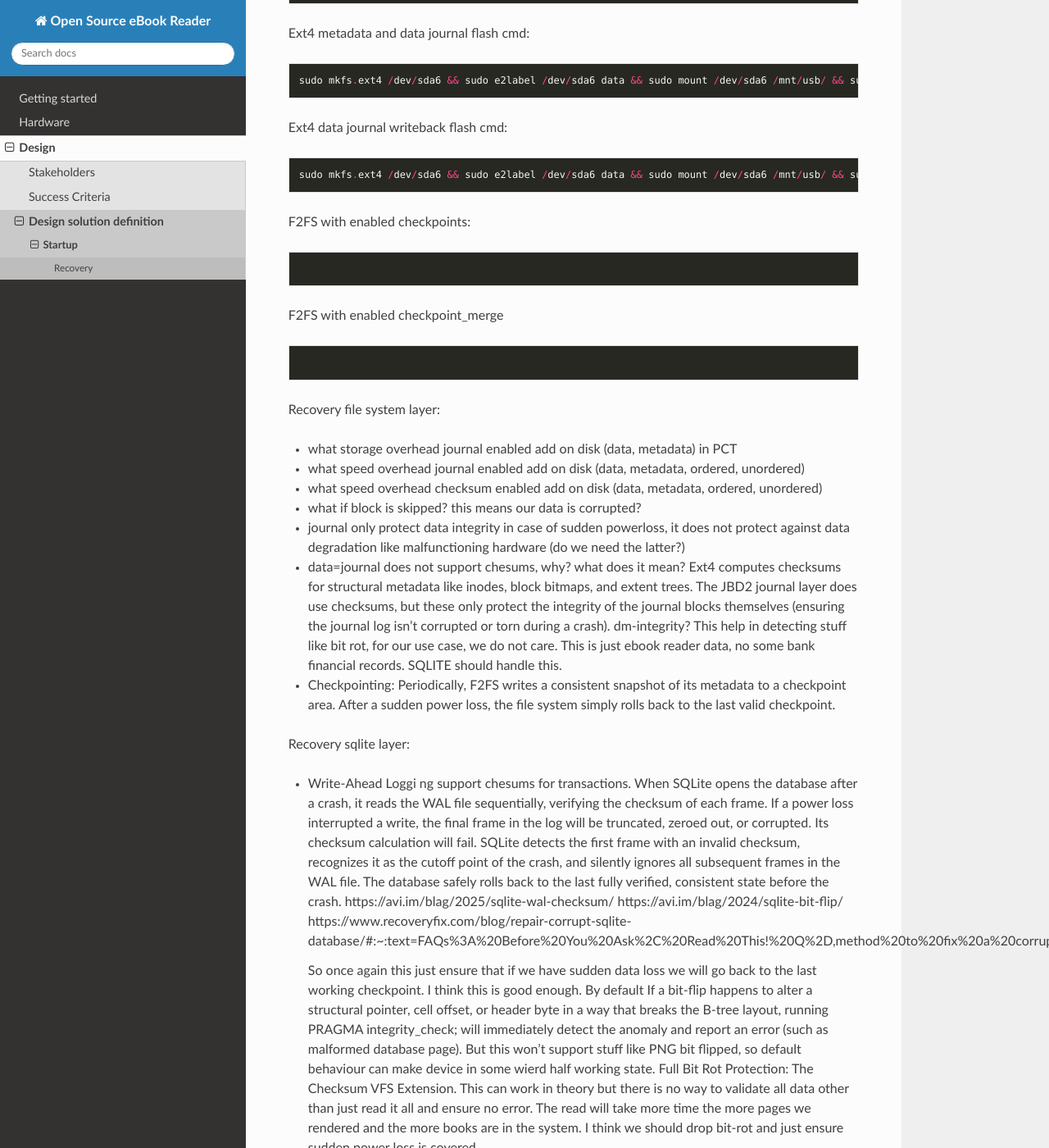
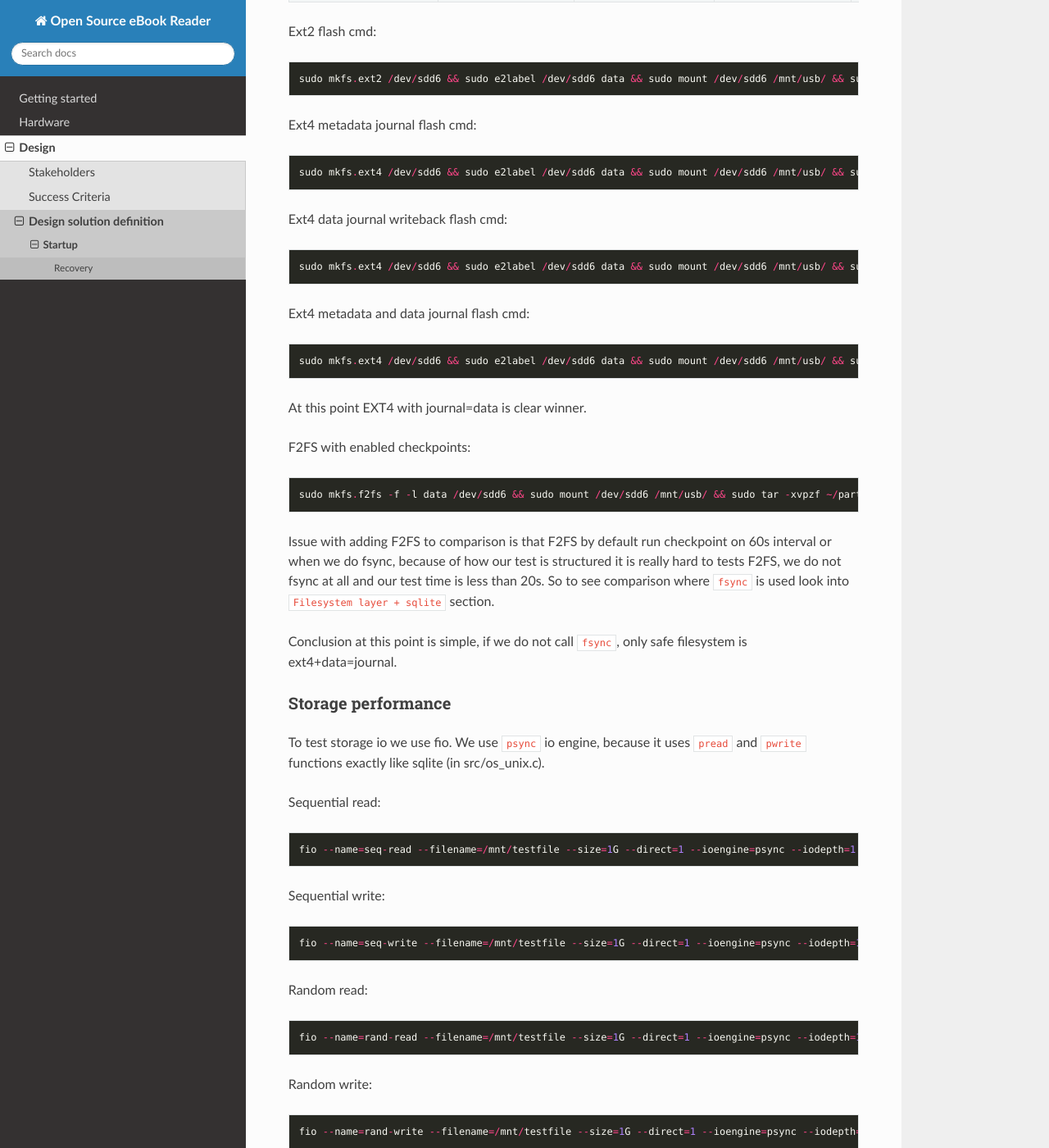
Before and after one commit to KubaTaba1uga/open_source_ebook_reader, a Sphinx documentation site: the page built from docs/design/04_design_solution_definition/ffbd_001_001.md, in a window 1280 px wide and 1400 px high, scrolled down 3033 px. Shown: the whole window at 82% size. Built offline with Sphinx 7.4.7 and the Read the Docs theme 3.1.0, drawn with Linux system fonts in a browser that asks for light colours; pages that are not in the unit, such as notebooks, are missing from menus; some of the changed text lies outside the part shown.

Commit message:
improve design for recovery

````diff
--- a/docs/design/04_design_solution_definition/ffbd_001_001.md
+++ b/docs/design/04_design_solution_definition/ffbd_001_001.md
@@ -10,23 +10,31 @@ We need to be able to poweroff the device on error in u-boot, kernel and unsersp
 
 ## Recovery
 
-We want to recover in case of power failure. Power failure may happen because we miscalculated battery level, and did not shutdown when the battery level was still enough to do so. The calculations may fail cause of bug, temperature change, battery chane etc. So let's design recovery mechanism especially for that.
+We want to recover in case of power failure. Power failure may happen because we miscalculated battery level, and did not shutdown when the battery level was still enough to do so. The calculations may fail cause of bug, temperature change, battery chane etc. So let's design recovery mechanism especially for that. We want to ensure that in case of sudden power loss we are able to recover to the last moment where data was still valid.
 
 To design data recovery mechanism we need to go back and design device persistence storage, bot are undisputely linked.
 
 Let's split storega in two layers, the file system layer and the application layer.
 
 Filesystem layer:
+```
 Storeage hardware -> device driver -> generic block layer -> filesystem.
+```
 
 Example of possible design of filesystem layer:
+```
 HDD -> SATA -> Linux generic block layer -> EXT2
+```
 
 Application layer:
+```
 OS File -> Data format -> data driver -> application.
+```
 
 Application layer:
+```
 /data directory -> JSON file -> Python json lib -> each file represent some part of device's state
+```
 
 ### Filesystem layer
 
@@ -78,80 +86,140 @@ We do this for aproximetly 10 minutes. Then we check how many we have corruption
 
 Repeat few times, and check whether numbers are repeatable. We will compare our filesystems to ext2 and will see whether we can do better or worse in:
 - number of corruptions (how often we need to discard file cause of data corruption in pct)
-- speed in continous write (how much blocks we manage to write in number per second, until corruption occured)
-- recovery time (TBD)
-- storage penalty (experiment TBD)
+- how many data was saved before power losss (how much blocks we manage to write in number per second, until corruption occured)
 
-Most filesystems support recovery mechanism built into the filesystem, to ext2 and ext4 no journal we will use fsck as recovery.
+Most filesystems support recovery mechanism built into the filesystem, to ext2 we will use fsck as recovery. To repeat experiment look into `docs/design/assets/ffbd_001_001*` files.
 
 | Filesystem | Corruptions (1st run) | Corruptions (2nd run) | Corruptions (3rd run) | Speed (1st run) | Speed (2nd run) | Speed (3rd run) |
-| --- | --- | --- | --- |
-| **EXT2 no fsck** | 100% | 91% | 97% |  7897365 bytes/s | 6372972 bytes/s | 5935717 bytes/s |
+| --- | --- | --- | --- | --- | --- | --- |
+| **EXT2 no fsck** | 100% | 91% | 97% | 7897365 bytes/s | 6372972 bytes/s | 5935717 bytes/s |
 | **EXT2 fsck** | 76% | 76% | 62% | 7700757 bytes/s | 8541033 bytes/s | 7940483 bytes/s |
 | **EXT4 metadata journal** | 71% | 71% | 68% | 4294718 bytes/s | 4371544 bytes/s | 4368500 bytes/s |
 | **EXT4 data journal** | 0% | 0% | 0% | 5803558 bytes/s | 6071203 bytes/s | 6260314 bytes/s |
 | **EXT4 writeback journal** | 62% | 78% | 71% | 4577387 bytes/s | 4569316 bytes/s | 4601567 bytes/s |
-| **F2FS ???** | % | % | % | bytes/s | bytes/s | bytes/s |
+
 
 Ext2 flash cmd:
 ```
-sudo mkfs.ext2 /dev/sda6 && sudo e2label /dev/sda6 data && sudo mount /dev/sda6 /mnt/usb/ && sudo tar -xvpzf ~/partition_backup3.tar.gz --numeric-owner -C /mnt/usb/ &&  sudo umount /dev/sda6
+sudo mkfs.ext2 /dev/sdd6 && sudo e2label /dev/sdd6 data && sudo mount /dev/sdd6 /mnt/usb/ && sudo tar -xvpzf ~/partition_backup3.tar.gz --numeric-owner -C /mnt/usb/ &&  sudo umount /dev/sdd6
 ```
 
 Ext4 metadata journal flash cmd:
 ```
-sudo mkfs.ext4 /dev/sda6 && sudo e2label /dev/sda6 data && sudo mount /dev/sda6 /mnt/usb/ && sudo tar -xvpzf ~/partition_backup3.tar.gz --numeric-owner -C /mnt/usb/ &&  sudo umount /dev/sda6 && sudo tune2fs -O has_journal /dev/sda6 && sudo tune2fs -o journal_data_ordered /dev/sda6 && sudo e2fsck -y -f /dev/sda6; sudo tune2fs -O ^metadata_csum /dev/sda6
+sudo mkfs.ext4 /dev/sdd6 && sudo e2label /dev/sdd6 data && sudo mount /dev/sdd6 /mnt/usb/ && sudo tar -xvpzf ~/partition_backup3.tar.gz --numeric-owner -C /mnt/usb/ &&  sudo umount /dev/sdd6 && sudo tune2fs -O has_journal /dev/sdd6 && sudo tune2fs -o journal_data_ordered /dev/sdd6 && sudo e2fsck -y -f /dev/sdd6; sudo tune2fs -O ^metadata_csum /dev/sdd6
+```
+
+Ext4 data journal writeback flash cmd:
+```
+sudo mkfs.ext4 /dev/sdd6 && sudo e2label /dev/sdd6 data && sudo mount /dev/sdd6 /mnt/usb/ && sudo tar -xvpzf ~/partition_backup3.tar.gz --numeric-owner -C /mnt/usb/ &&  sudo umount /dev/sdd6 && sudo tune2fs -O has_journal /dev/sdd6 && sudo tune2fs -o journal_data_writeback /dev/sdd6 && sudo e2fsck -y -f /dev/sdd6; sudo tune2fs -O ^metadata_csum /dev/sdd6
 ```
 
 Ext4 metadata and data journal flash cmd:
 ```
-sudo mkfs.ext4 /dev/sda6 && sudo e2label /dev/sda6 data && sudo mount /dev/sda6 /mnt/usb/ && sudo tar -xvpzf ~/partition_backup3.tar.gz --numeric-owner -C /mnt/usb/ &&  sudo umount /dev/sda6 && sudo tune2fs -O has_journal /dev/sda6 && sudo tune2fs -o journal_data /dev/sda6 && sudo e2fsck -y -f /dev/sda6; sudo tune2fs -O ^metadata_csum /dev/sda6
+sudo mkfs.ext4 /dev/sdd6 && sudo e2label /dev/sdd6 data && sudo mount /dev/sdd6 /mnt/usb/ && sudo tar -xvpzf ~/partition_backup3.tar.gz --numeric-owner -C /mnt/usb/ &&  sudo umount /dev/sdd6 && sudo tune2fs -O has_journal /dev/sdd6 && sudo tune2fs -o journal_data /dev/sdd6 && sudo e2fsck -y -f /dev/sdd6; sudo tune2fs -O ^metadata_csum /dev/sdd6
 ```
 
-Ext4 data journal writeback flash cmd:
-```
-sudo mkfs.ext4 /dev/sda6 && sudo e2label /dev/sda6 data && sudo mount /dev/sda6 /mnt/usb/ && sudo tar -xvpzf ~/partition_backup3.tar.gz --numeric-owner -C /mnt/usb/ &&  sudo umount /dev/sda6 && sudo tune2fs -O has_journal /dev/sda6 && sudo tune2fs -o journal_data_writeback /dev/sda6 && sudo e2fsck -y -f /dev/sda6; sudo tune2fs -O ^metadata_csum /dev/sda6
-```
+At this point EXT4 with journal=data is clear winner.
 
 F2FS with enabled checkpoints:
 ```
+sudo mkfs.f2fs -f -l data /dev/sdd6 && sudo mount /dev/sdd6 /mnt/usb/ && sudo tar -xvpzf ~/partition_backup3.tar.gz --numeric-owner -C /mnt/usb/ &&  sudo umount /dev/sdd6
+```
+Issue with adding F2FS to comparison is that F2FS by default run checkpoint on 60s interval or when we do fsync, because of how our test is structured it is really hard to tests F2FS, we do not fsync at all and our test time is less than 20s. So to see comparison where `fsync` is used look into `Filesystem layer + sqlite` section.
+
+Conclusion at this point is simple, if we do not call `fsync`, only safe filesystem is ext4+data=journal.
+
+### Storage performance
+
+To test storage io we use fio. We use `psync` io engine, because it uses `pread` and `pwrite` functions exactly like sqlite (in src/os_unix.c).
+
+Sequential read:
+```
+fio --name=seq-read --filename=/mnt/testfile --size=1G --direct=1 --ioengine=psync --iodepth=1 --runtime=60 --time_based=1 --rw=read --bs=1M > seq-read.log 2>&1
+```
+
+Sequential write:
+```
+fio --name=seq-write --filename=/mnt/testfile --size=1G --direct=1 --ioengine=psync --iodepth=1 --runtime=60 --time_based=1 --rw=write --bs=1M > seq-write.log 2>&1
+```
+
+Random read:
+```
+fio --name=rand-read --filename=/mnt/testfile --size=1G --direct=1 --ioengine=psync --iodepth=1 --runtime=60 --time_based=1 --rw=randread --bs=4k > rand-read.log 2>&1
+```
+
+Random write:
+```
+fio --name=rand-write --filename=/mnt/testfile --size=1G --direct=1 --ioengine=psync --iodepth=1 --runtime=60 --time_based=1 --rw=randwrite --bs=4k > rand-write.log 2>&1
+```
+
+Show raports stats:
+```
+grep -H "bw=" *.log | awk '{printf "%-22s %s\n", $1, $3}'
+```
+
+| Filesystem                              | Sequential read | Sequential write | Random read | Random write |
+|:----------------------------------------|----------------:|-----------------:|------------:|-------------:|
+| EXT4 `data=journal`                     |      22.6 MiB/s |        4.6 MiB/s |   5.0 MiB/s |    2.2 MiB/s |
+| F2FS                                    |      22.3 MiB/s |       12.4 MiB/s |   5.8 MiB/s |    1.2 MiB/s |
+| F2FS `max_roll_forward_node_blocks=100` |      22.3 MiB/s |        8.6 MiB/s |   5.3 MiB/s |    1.3 MiB/s |
+
+`mrfnb` means max_roll_forward_node_blocks, without this feature we are unable to pass any crash tests.
+
+By default `sqlite` usage patter looks more like `Random write` and `Random read`.
+There is `SQLITE_ENABLE_BATCH_ATOMIC_WRITE` wich can convert some of the `Random write` to `Sequential write`, but it can only work on F2FS.
 
 ```
-
-F2FS with enabled checkpoint_merge
-```
-
+sqlite3 /path/to/your.db "PRAGMA integrity_check;"
 ```
 
 
+### Filesystem layer + `sqlite`
 
+Problem with performance benchmarks is that we can see that ext4 is better with random write while F2FS is better with sequential write. I think that we will often read and write pages to the db to optimize user expirience, book page for a screen 1872x1404 is around 320 KB=(1872*1404/8)/1024. So i supose for our case the sequential read and write is more important. Goal here is to ensure that with appropriate sqlite settings f2fs or ext4 with journal=data will be significantly faster than the other in writing and reading sequential data. Based on the Storage performance section one can assume that f2fs will be faster. We will use F2FS `max_roll_forward_node_blocks=100` to keep recovery time resonable.
 
+From what i read main performance related decision in sqlite is whether use journal_mode=WAL or journal_mode=DELTE, here are tests settings for WAL:
+```
+PRAGMA journal_mode=WAL;
+PRAGMA synchronous=NORMAL
+```
 
-Recovery file system layer:
+Here for DELETE:
+```
+PRAGMA journal_mode=DELETE;
+PRAGMA synchronous=FULL;
+```
 
-- what storage overhead journal enabled add on disk (data, metadata) in PCT
-- what speed overhead journal enabled add on disk (data, metadata, ordered, unordered)
-- what speed overhead checksum enabled add on disk (data, metadata, ordered, unordered)
-- what if block is skipped? this means our data is corrupted?
-- journal only protect data integrity in case of sudden powerloss,
-  it does not protect against data degradation like malfunctioning hardware (do we need the latter?)
-- data=journal does not support chesums, why? what does it mean?
-  Ext4 computes checksums for structural metadata like inodes, block bitmaps, and extent trees.
-  The JBD2 journal layer does use checksums, but these only protect the integrity of the journal blocks themselves (ensuring the journal log isn't corrupted or torn during a crash).
-  dm-integrity? This help in detecting stuff like bit rot, for our use case, we do not care. This is just ebook reader data, no some bank financial records. SQLITE should handle this.
-- Checkpointing: Periodically, F2FS writes a consistent snapshot of its metadata to a checkpoint area. After a sudden power loss, the file system simply rolls back to the last valid checkpoint.
+We choose this settings cause of the table in `sqlite` docs (PRAGMA schema.synchronous):
 
+| Rollback Mode | DELETE Mode          | WAL Mode          |
+|---------------|----------------------|-------------------|
+| EXTRA         | ACID                 | ACID              |
+| FULL          | Maybe not durable    | ACID              |
+| NORMAL        | Maybe not consistent | Maybe not durable |
+| OFF           | Not consistent       | Not consistent    |
 
+We just need consistancy, if we loose a commit or two on powerloss, it does not really matter. It is just an ebook after all.
 
+There is also compile option `SQLITE_ENABLE_BATCH_ATOMIC_WRITE` wich works only on F2FS, so we add it to the test.
 
+| Filesystem                   | Corruptions | Insertion speed | Read time   |
+|------------------------------|-------------|-----------------| ----------- |
+| **EXT4 meta journal DELETE** | 0%          | 60 inserts/s    | 1104 rows/s |
+| **EXT4 meta journal WAL**    | 0%          | 60 inserts/s    | 1142 rows/s |
+| **EXT4 data journal DELETE** | 0%          | 21 inserts/s    | 1098 rows/s |
+| **EXT4 data journal WAL**    | 0%          | 31 inserts/s    | 1142 rows/s |
+| **F2FS DELETE**              | 0%          | 30 inserts/s    | 1104 rows/s |
+| **F2FS WAL**                 | 0%          | 52 inserts/s    | 1142 rows/s |
+| **F2FS ATOMIC DELETE**       | 0%          | 66 inserts/s    | 1104 rows/s |
+| **F2FS ATOMIC WAL**          | 0%          | 51 inserts/s    | 1142 rows/s |
 
+### Conclusions
 
-Recovery sqlite layer:
-- Write-Ahead Loggi  ng support chesums for transactions.
-  When SQLite opens the database after a crash, it reads the WAL file sequentially, verifying the checksum of each frame. If a power loss interrupted a write, the final frame in the log will be truncated, zeroed out, or corrupted. Its checksum calculation will fail.
-  SQLite detects the first frame with an invalid checksum, recognizes it as the cutoff point of the crash, and silently ignores all subsequent frames in the WAL file. The database safely rolls back to the last fully verified, consistent state before the crash.
-  https://avi.im/blag/2025/sqlite-wal-checksum/ https://avi.im/blag/2024/sqlite-bit-flip/ https://www.recoveryfix.com/blog/repair-corrupt-sqlite-database/#:~:text=FAQs%3A%20Before%20You%20Ask%2C%20Read%20This!%20Q%2D,method%20to%20fix%20a%20corrupted%20SQLite%20database.
+Based on the benchmark we choose `F2FS ATOMIC DELETE`, as it provide best overall write speeds and reasonable read time.
 
-  So once again this just ensure that if we have sudden data loss we will go back to the last working checkpoint. I think this is good enough.
-  By default If a bit-flip happens to alter a structural pointer, cell offset, or header byte in a way that breaks the B-tree layout, running PRAGMA integrity_check; will immediately detect the anomaly and report an error (such as malformed database page). But this won't support stuff like PNG bit flipped, so default behaviour can make device in some wierd half working state.
-  Full Bit Rot Protection: The Checksum VFS Extension. This can work in theory but there is no way to validate all data other than just read it all and ensure no error. The read will take more time the more pages we rendered and the more books are in the system. I think we should drop bit-rot and just ensure sudden power loss is covered.
+Filesystem layer:
+SD Card -> eMMC -> Linux generic block layer -> F2FS
+
+Application layer:
+/data/ebk.db -> SQLite -> sqlite3 -> each table represent some part of the device's state.
--- a/docs/design/assets/common.py
+++ b/docs/design/assets/common.py
@@ -83,7 +83,7 @@ def uart_cmd_destroy():
     ctx = {"status": "none", "dev": None}
 
 
-def uart_cmd(command, timeout=5.0):
+def uart_cmd(command, timeout=120):
     """
     Spawns tio, sends a command, and captures the output.
     """
@@ -91,13 +91,13 @@ def uart_cmd(command, timeout=5.0):
     if ctx["status"] == "none":
         raise ValueError()
     elif ctx["status"] == "logged_in":
-        shell.expect([r"#", pexpect.TIMEOUT], timeout=5)
+        shell.expect([r"#", pexpect.TIMEOUT], timeout=timeout)
         shell.sendline(command)
-        shell.expect([r"#", pexpect.TIMEOUT], timeout=5)
+        shell.expect([r"#", pexpect.TIMEOUT], timeout=timeout)
         ctx["status"] = "in_program"
     elif ctx["status"] == "in_program":
         shell.sendline(command)
-        shell.expect([r"#", pexpect.TIMEOUT], timeout=5)
+        shell.expect([r"#", pexpect.TIMEOUT], timeout=timeout)
 
     time.sleep(0.5)
     try:
--- a/docs/design/assets/ffbd_001_001.py
+++ b/docs/design/assets/ffbd_001_001.py
@@ -15,9 +15,11 @@ import random
 from spd3303x import SPD3303X
 from common import uart_cmd_spawn, uart_cmd, uart_cmd_destroy
 
+IS_F2FS=True
 TEST_DURATION_S = 60 * 15
 POWER_OFF_S = 2.0
 POST_RM_SLEEP_S = 5.0
+PSU_IP = "192.168.2.9"
 UART_DEVICE = "/dev/ttyUSB0"
 FILE_PATH = "/mnt/the_file"
 CHECK_CMD = f"/mnt/ffbd_001_check {FILE_PATH}"
@@ -30,7 +32,7 @@ def main():
     total_power_on = 0.0
     start = time.time()
 
-    with SPD3303X.ethernet_device("192.168.2.7") as dev:
+    with SPD3303X.ethernet_device(PSU_IP) as dev:
         dev.CH1.set_output(False)
         dev.CH1.set_voltage(5.0)
         dev.CH1.set_current(0.5)
@@ -67,13 +69,14 @@ def run_test_iteration(dev):
     One full iteration. Returns (corrupted, valid_bytes, power_on_seconds).
     Sequence matches the original: spawn -> check -> rm/wait/writer -> on -> off -> destroy.
     """
-    power_on_seconds = random.uniform(5.0, 10.0)
+    power_on_seconds = random.uniform(10.0, 20.0)
 
     # Power on, give the system time to boot / reach a stable state.
     dev.CH1.set_output(True)
     time.sleep(1)
 
     uart_cmd_spawn(UART_DEVICE)
+    time.sleep(1)
     try:
         status, valid_bytes = check_file()
 
@@ -91,6 +94,11 @@ def run_test_iteration(dev):
 
 
 def prepare_and_start_writer():
+    if IS_F2FS:
+        # uart_cmd(f"echo 60 > /sys/fs/f2fs/mmcblk0p6/cp_interval")
+        uart_cmd(f"echo 100 > /sys/fs/f2fs/mmcblk0p6/max_roll_forward_node_blocks")
+
+
     uart_cmd(f"rm -f {FILE_PATH}")
     time.sleep(POST_RM_SLEEP_S)
     uart_cmd(WRITE_CMD)
--- /dev/null
+++ b/docs/design/assets/ffbd_001_001_sqlite3.py
@@ -0,0 +1,175 @@
+"""
+Fix rootfs: sudo e2fsck -y -f /dev/sda5
+Create ext4 partition: sudo mkfs.ext4 /dev/sda5 && sudo e2label /dev/sda5 rootfs
+Disable journal: sudo tune2fs -O ^has_journal /dev/sda5
+Enable journal: sudo tune2fs -O has_journal /dev/sda5
+Enable metadata checksum: sudo tune2fs -O metadata_csum /dev/sda5
+Disable metadata checksum: sudo tune2fs -O ^metadata_csum /dev/sda5
+Journal metadata only: sudo tune2fs -o journal_data_ordered /dev/sda5
+Journal metdata and data: sudo tune2fs -o journal_data /dev/sda5
+Journal metadata writeback: sudo tune2fs -o journal_data_writeback /dev/sda5
+"""
+
+import time
+import random
+from spd3303x import SPD3303X
+from common import uart_cmd_spawn, uart_cmd, uart_cmd_destroy
+
+IS_F2FS=True
+TEST_DURATION_S = 60 * 30
+POWER_OFF_S = 2.0
+POST_RM_SLEEP_S = 5.0
+PSU_IP = "192.168.2.9"
+UART_DEVICE = "/dev/ttyUSB0"
+FILE_PATH = "/mnt/test.db"
+# CHECK_CMD = f"sqlite3 \"file:{FILE_PATH}?mode=ro\" </root/check.sql"
+CHECK_CMD = f"sqlite3 {FILE_PATH} </root/check.sql"
+WRITE_CMD = f"time sqlite3 {FILE_PATH} </root/bench.sql &"
+
+def main():
+    corruptions = 0
+    attempts = -1
+    rows_inserted = 0
+    total_time = 0
+
+    start = time.time()
+
+    with SPD3303X.ethernet_device(PSU_IP) as dev:
+        dev.CH1.set_output(False)
+        dev.CH1.set_voltage(5.0)
+        dev.CH1.set_current(0.5)
+
+        while (time.time() - start) <= TEST_DURATION_S:
+            dev.CH1.set_output(True)
+            time.sleep(1)
+
+            try:
+                status, power_on, valid, corrupted = run_test_iteration(dev)
+            except Exception as e:
+                print(f"Iteration failed: {e}")
+                continue
+
+            if attempts == -1: # Set predictable state
+                attempts+=1
+                continue
+
+            if status != "skip":
+                attempts += 1
+                if valid:
+                    total_time += power_on
+                    rows_inserted += valid
+
+            if status == "corrupted":
+                corruptions += 1
+
+
+            report_stats(corruptions, attempts, valid, corrupted)
+            print(f"{attempts=}")
+            print(f"{corruptions=}\n")
+            if total_time:
+                print(f"{rows_inserted/total_time=}\n")
+
+
+def run_test_iteration(dev):
+    """
+    One full iteration. Returns (corrupted, valid_bytes, power_on_seconds).
+    Sequence matches the original: spawn -> check -> rm/wait/writer -> on -> off -> destroy.
+    """
+    power_on_seconds = random.uniform(10, 20)
+
+    uart_cmd_spawn(UART_DEVICE)
+    try:
+        if IS_F2FS:
+            uart_cmd(f"mount -t f2fs -o fsync_mode=strict /dev/mmcblk0p6 /mnt")
+            uart_cmd(f"echo 100 > /sys/fs/f2fs/mmcblk0p6/max_roll_forward_node_blocks")
+        else:
+            # uart_cmd(f"fsck -y /dev/mmcblk0p6")
+            uart_cmd(f"mount /dev/mmcblk0p6 /mnt")
+
+        time.sleep(1)
+
+        status, valid, corrupted = check_file()
+
+        time.sleep(1)
+
+        # Wipe the file and start a continuous writer on the target.
+        prepare_and_start_writer()
+
+        # Let the writer run, then yank power mid-write.
+        time.sleep(power_on_seconds)
+        dev.CH1.set_output(False)
+        time.sleep(POWER_OFF_S)
+    finally:
+        uart_cmd_destroy()
+
+    return status, power_on_seconds, valid, corrupted
+
+
+def prepare_and_start_writer():
+    uart_cmd(f"rm -f {FILE_PATH}")
+    time.sleep(POST_RM_SLEEP_S)
+    uart_cmd(WRITE_CMD)
+
+
+
+def check_file():
+    output = uart_cmd(CHECK_CMD)
+    status = None
+    print(f"{output=}")
+    is_next_valid=False
+    is_next_corrupted=False
+    valid_rows = 0
+    corrupted_rows = 0
+    for line in output:
+        print(f"{line=}")
+        if line == "ok":
+            status = "ok"
+
+        if "Valid rows" in line:
+            is_next_valid=True
+        else:
+            if is_next_valid:
+                try:
+                    valid_rows = int(line)
+                except:
+                    pass
+                finally:
+                    is_next_valid=False
+
+        if "Corrupted rows" in line:
+            is_next_corrupted=True
+        else:
+            if is_next_corrupted:
+                try:
+                    corrupted_rows = int(line)
+                except:
+                    pass
+                finally:
+                    is_next_corrupted=False
+
+
+    print(f"{corrupted_rows=}")
+    print(f"{valid_rows=}")
+        # if any(txt in line for txt in ["not found", "No such file"]):
+        #     status = "skip"
+        #     break
+
+    if corrupted_rows != 0 or (corrupted_rows == 0 and valid_rows == 0):
+        status = "corrupted"
+
+    print(f"{status=}")
+
+    return status, valid_rows, corrupted_rows
+
+
+
+def report_stats(corruptions, attempts,valid, corrupted):
+    print()
+    if attempts > 0:
+        print(f"{(corruptions / attempts) * 100:.0f}% corruptions")
+    if valid > 0 or corrupted > 0:
+        print(f"{corrupted}/{valid} corrupted rows/valid_rows")
+
+
+if __name__ == "__main__":
+    main()
````
Also changed, not shown: 7 other files.
